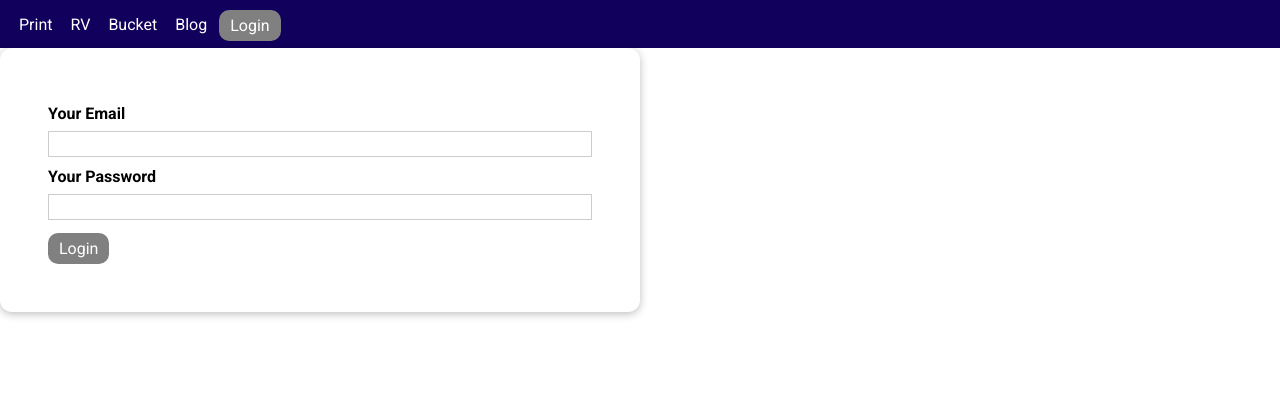
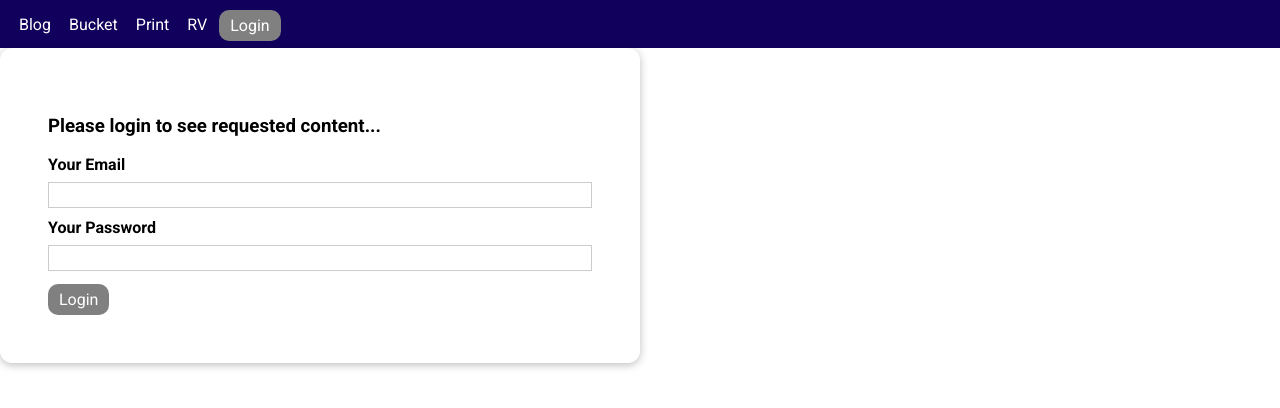
Before and after one commit to cavemanken/cavemanken.github.io, a Vue app: page /#/print in a window 1280 px wide. Both pictures are taken after a click on the button "Login". Shown: the top 408 px of the page. Built offline with nearby package versions, Linux system fonts and the light colour scheme; the HTML template or start-up script is replaced by a standard one.

Commit message:
navigation changes

```diff
--- a/src/components/TheNavigation/TheNavigation.vue
+++ b/src/components/TheNavigation/TheNavigation.vue
@@ -2,14 +2,14 @@
   <header>
     <nav>
       <ul>
-        <li><router-link to="/print">Print</router-link></li>
-        <li><router-link to="/rv">RV</router-link></li>
+        <li>
+          <router-link to="/blog-list">Blog</router-link>
+        </li>
         <li>
           <router-link to="/bucket-list">Bucket</router-link>
         </li>
-        <li>
-          <router-link to="/blog-list">Blog</router-link>
-        </li>
+        <li><router-link to="/print">Print</router-link></li>
+        <li><router-link to="/rv">RV</router-link></li>
         <!-- <li>
           <router-link to="/prog-rummy-rules">Prog Rummy Rules</router-link>
         </li> -->
--- a/src/pages/auth/UserAuth.vue
+++ b/src/pages/auth/UserAuth.vue
@@ -12,6 +12,7 @@
     </base-dialog>
     <base-card>
       <form @submit.prevent="submitForm">
+        <div><h3>Please login to see requested content...</h3></div>
         <div class="form-control">
           <label for="email">Your Email</label>
           <input type="email" id="email" v-model.trim="email" required />
@@ -80,6 +81,11 @@ export default {
             email: this.email,
             password: this.password,
           });
+          // for some reason this path is getting hit twice, when they login
+          if (this.$route.fullPath.startsWith('/auth?redirect=')) {
+            const redirectPath = this.$route.query.redirect || '/';
+            this.$router.replace(redirectPath);
+          }
         } else {
           // send http request
           await this.$store.dispatch('signup', {
--- a/src/router.js
+++ b/src/router.js
@@ -50,17 +50,17 @@ const router = createRouter({
   linkActiveClass: 'active',
 });
 
-router.beforeEach(function (to, _, next) {
-  console.log(
-    'here',
-    to.meta.requiresAuth,
-    to.meta.requiresUnauth,
-    store.getters.isAuthenticated
-  );
+router.beforeEach(function (to, from, next) {
+  // console.log(
+  //   'hereiiiiiiiiiiiiiiiiiiiiiii',
+  //   to.meta.requiresAuth,
+  //   to.meta.requiresUnauth,
+  //   store.getters.isAuthenticated,
+  //   from.fullPath,
+  //   to.fullPath
+  // );
   if (to.meta.requiresAuth && !store.getters.isAuthenticated) {
-    next('/auth');
-  } else if (to.meta.requiresUnauth && store.getters.isAuthenticated) {
-    next('/bucket-list');
+    next('/auth?redirect=' + to.fullPath);
   } else {
     next();
   }
```
